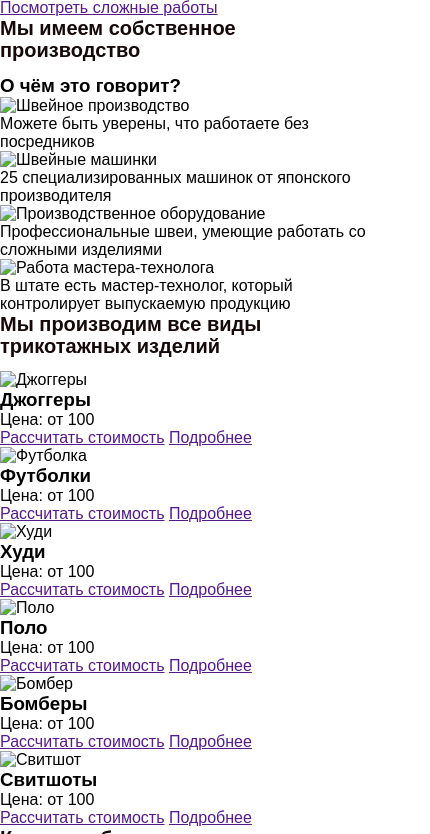
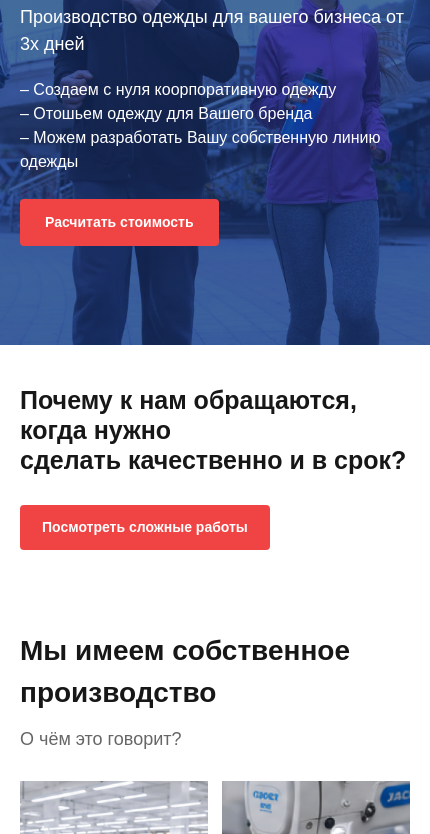
Before and after one commit to 0l1verl/cheboks_trikotaj, a plain HTML site: page index.html in a window 390 px wide. Shown: the part 302-1136 px from the top of the page, 430 px wide, since content can reach past the window. Drawn offline with Linux system fonts and the light colour scheme.

Commit message:
Поправил косяки

```diff
--- a/index.html
+++ b/index.html
@@ -33,6 +33,7 @@
                 – Отошьем одежду для Вашего бренда<br>
                 – Можем разработать Вашу собственную линию одежды
             </p>
+
             <a class="first__button">Расчитать стоимость</a>
         </div>
         <div class="second">
@@ -50,22 +51,22 @@
     <div class="third__advantages">
 
         <div class="third__item">
-            <img src="images/factory.jpg" alt="Швейное производство">
+            <img src="photo/fabric.png" alt="Швейное производство">
             <p>Можете быть уверены, что работаете без посредников</p>
         </div>
 
         <div class="third__item">
-            <img src="images/machines.jpg" alt="Швейные машинки">
+            <img src="photo/japan.png" alt="Швейные машинки">
             <p>25 специализированных машинок от японского производителя</p>
         </div>
 
         <div class="third__item">
-            <img src="images/equipment.jpg" alt="Производственное оборудование">
+            <img src="photo/mashinka.png" alt="Производственное оборудование">
             <p>Профессиональные швеи, умеющие работать со сложными изделиями</p>
         </div>
 
         <div class="third__item">
-            <img src="images/technology.jpg" alt="Работа мастера-технолога">
+            <img src="photo/master.png" alt="Работа мастера-технолога">
             <p>В штате есть мастер-технолог, который контролирует выпускаемую продукцию</p>
         </div>
 
@@ -82,7 +83,7 @@
     <div class="fourth__products">
 
         <div class="fourth__product">
-            <img src="images/joggers.jpg" alt="Джоггеры">
+            <img src="photo/pants.png" alt="Джоггеры">
             <h3>Джоггеры</h3>
             <p>Цена: от 100</p>
             <a href="" class="fourth__calculate">Рассчитать стоимость</a>
@@ -90,7 +91,7 @@
         </div>
 
         <div class="fourth__product">
-            <img src="images/tshirt.jpg" alt="Футболка">
+            <img src="photo/t-shirt.png" alt="Футболка">
             <h3>Футболки</h3>
             <p>Цена: от 100</p>
             <a href="" class="fourth__calculate">Рассчитать стоимость</a>
@@ -98,7 +99,7 @@
         </div>
 
         <div class="fourth__product">
-            <img src="images/hoodie.jpg" alt="Худи">
+            <img src="photo/hoody.png" alt="Худи">
             <h3>Худи</h3>
             <p>Цена: от 100</p>
             <a href="" class="fourth__calculate">Рассчитать стоимость</a>
@@ -106,7 +107,7 @@
         </div>
 
         <div class="fourth__product">
-            <img src="images/polo.jpg" alt="Поло">
+            <img src="photo/polo.png" alt="Поло">
             <h3>Поло</h3>
             <p>Цена: от 100</p>
             <a href="" class="fourth__calculate">Рассчитать стоимость</a>
@@ -114,7 +115,7 @@
         </div>
 
         <div class="fourth__product">
-            <img src="images/bomber.jpg" alt="Бомбер">
+            <img src="photo/bomber.png" alt="Бомбер">
             <h3>Бомберы</h3>
             <p>Цена: от 100</p>
             <a href="" class="fourth__calculate">Рассчитать стоимость</a>
@@ -122,7 +123,7 @@
         </div>
 
         <div class="fourth__product">
-            <img src="images/sweatshirt.jpg" alt="Свитшот">
+            <img src="photo/long.png" alt="Свитшот">
             <h3>Свитшоты</h3>
             <p>Цена: от 100</p>
             <a href="" class="fourth__calculate">Рассчитать стоимость</a>
--- a/style.css
+++ b/style.css
@@ -1,129 +1,416 @@
-
-* {
-    margin: 0;
-    padding: 0;
-    box-sizing: border-box;
+:root {
+    --blue: #172e66;
+    --red: #f04444;
+    --white: #ffffff;
+    --light: #f7f7f7;
+    --text: #171717;
+    --muted: #666666;
+    --container: 1140px;
 }
 
 body {
-    font-family: Arial, sans-serif;
-    background: white;
+    margin: 0;
+    padding: 0;
+    width: 100%;
+    overflow-x: hidden;
+    font-family: Arial, Helvetica, sans-serif;
+    color: var(--text);
+    background: var(--white);
+    font-size: 16px;
+    line-height: 1.5;
 }
 
-/* Основной контейнер */
-.container {
-    width: 100%;
-    max-width: 314px;
-    margin: 0 auto;
-    padding: 8px 0;
-
-    background:
-        repeating-linear-gradient(
-            90deg,
-            #fff 0px,
-            #fff 10px,
-            #fce4e6 10px,
-            #fce4e6 19px
-        );
+img {
+    max-width: 100%;
 }
 
-h1 {
-    font-size: 20px;
-    line-height: 1.1;
-    margin-bottom: 14px;
-    color: #160909;
+a {
+    color: inherit;
+    text-decoration: none;
 }
 
-h2 {
-    font-size: 14px;
-    margin-bottom: 5px;
+main > div,
+main > section {
+    width: 100%;
+    padding: 64px 24px;
 }
 
-.advantages {
-    display: grid;
-    grid-template-columns: repeat(2, 1fr);
-    gap: 5px;
+.header {
+    width: 100%;
+    min-height: 76px;
+    padding: 12px max(24px, calc((100% - var(--container)) / 2));
+    display: flex;
+    justify-content: space-between;
+    align-items: center;
+    gap: 24px;
+    background: var(--white);
+    border-bottom: 1px solid #eeeeee;
 }
 
-.advantage {
-    background: white;
+.header__logo {
+    color: var(--blue);
+    font-size: 22px;
+    font-weight: 700;
+}
+
+.header__links,
+.header__user {
+    display: flex;
+    align-items: center;
+    gap: 24px;
+}
+
+.header__links a,
+.header__user a {
+    font-size: 14px;
+    font-weight: 500;
+}
+
+.first {
+    min-height: 560px;
+    width: 100%;
+
+    display: flex;
+    flex-direction: column;
+    justify-content: center;
+    align-items: flex-start;
+
+    padding: 90px max(24px, calc((100% - 1140px) / 2));
+
+    color: white;
+
+    background-image:
+        linear-gradient(
+            rgba(23, 46, 102, 0.65),
+            rgba(23, 46, 102, 0.65)
+        ),
+        url("photo/mainPhoto.png");
+
+    background-size: cover;
+    background-position: center;
+    background-repeat: no-repeat;
+}
+
+.first h1 {
+    max-width: 650px;
+    margin: 0 0 20px;
+    font-size: 52px;
+    line-height: 1.12;
+    font-weight: 700;
+}
+
+.first h3 {
+    margin: 0 0 20px;
+    font-size: 21px;
+    font-weight: 400;
+}
+
+.first p {
+    max-width: 540px;
+    margin: 0 0 25px;
+    font-size: 16px;
+}
+
+.first__button {
+    display: inline-block;
+    padding: 13px 25px;
+    background: var(--red);
+    color: var(--white);
+    border-radius: 4px;
+    font-size: 14px;
+    font-weight: 600;
+}
+
+.second {
+    max-width: var(--container);
+    margin: 0 auto;
+    background: var(--white);
+}
+
+.second h2 {
+    max-width: 750px;
+    margin: 0 0 30px;
+    color: var(--text);
+    font-size: 30px;
+    line-height: 1.2;
+}
+
+.second__button {
+    display: inline-block;
+    padding: 12px 22px;
+    color: var(--white);
+    background: var(--red);
+    border-radius: 4px;
+    font-size: 14px;
+    font-weight: 600;
+}
+
+.third {
+    background: var(--white);
+}
+
+.third > h1 {
+    max-width: var(--container);
+    margin: 0 auto 12px;
+    color: var(--text);
+    font-size: 34px;
+}
+
+.third > h3 {
+    max-width: var(--container);
+    margin: 0 auto 28px;
+    color: var(--muted);
+    font-size: 18px;
+    font-weight: 400;
+}
+
+.third__advantages {
+    max-width: var(--container);
+    margin: 0 auto;
+    display: grid;
+    grid-template-columns: repeat(2, minmax(0, 1fr));
+    gap: 20px;
+}
+
+.third__item {
+    min-width: 0;
+    background: var(--light);
     overflow: hidden;
 }
 
-.advantage img {
+.third__item img {
+    display: block;
     width: 100%;
-    height: 103px;
+    height: 240px;
     object-fit: cover;
-    display: block;
 }
 
-.advantage p {
-    font-size: 8px;
-    font-weight: bold;
-    padding: 5px 2px;
-    min-height: 34px;
+.third__item p {
+    margin: 0;
+    padding: 12px 14px;
+    font-size: 14px;
+    line-height: 1.45;
 }
 
-/* Заголовок каталога */
-.catalog-title {
-    font-size: 21px;
-    line-height: 1.1;
-    margin: 18px 2px 7px;
+.fourth {
+    background: var(--white);
 }
 
-/* Карточки товаров */
-.products {
-    display: grid;
-    grid-template-columns: repeat(3, 1fr);
-    gap: 18px 23px;
-    padding: 0 2px;
+.fourth > h1 {
+    max-width: var(--container);
+    margin: 0 auto 28px;
+    color: var(--text);
+    font-size: 34px;
 }
 
-.product {
+.fourth__products {
+    max-width: var(--container);
+    margin: 0 auto;
+    display: grid;
+    grid-template-columns: repeat(3, minmax(0, 1fr));
+    gap: 24px;
+}
+
+.fourth__product {
     min-width: 0;
+    display: flex;
+    flex-direction: column;
+    background: var(--white);
     overflow: hidden;
 }
 
-.product img {
+.fourth__product img {
+    display: block;
     width: 100%;
-    height: 114px;
+    height: 480px;
     object-fit: cover;
-    display: block;
 }
 
-.product h3 {
-    font-size: 8px;
-    margin-top: 3px;
+.fourth__product h3 {
+    margin: 10px 0 5px;
+    font-size: 17px;
+    font-weight: 600;
 }
 
-.product p {
-    font-size: 7px;
-    margin-bottom: 4px;
+.fourth__product p {
+    margin: 0 0 12px;
+    font-size: 14px;
+    color: var(--muted);
 }
 
-/* Кнопки */
-.product button {
-    width: 100%;
-    border: none;
-    border-radius: 15px;
-    background: #30204e;
-    color: white;
-    font-size: 7px;
-    padding: 4px 1px;
-    margin-bottom: 3px;
-    cursor: pointer;
+.fourth__calculate {
+    display: block;
+    margin: 5px 0;
+    padding: 10px 12px;
+    text-align: center;
+    background: var(--blue);
+    color: var(--white);
+    border-radius: 20px;
+    font-size: 13px;
+    font-weight: 600;
 }
 
-.product .more {
-    background: transparent;
-    border: 1px solid #30204e;
-    color: #30204e;
-    padding: 3px 1px;
+.fourth__more {
+    display: block;
+    margin: 5px 0;
+    padding: 9px 12px;
+    text-align: center;
+    color: var(--blue);
+    border: 1px solid var(--blue);
+    border-radius: 20px;
+    font-size: 13px;
 }
 
-/* Адаптация под телефон */
-@media (max-width: 350px) {
-    .container {
+.five {
+    background: var(--white);
+    color: var(--text);
+}
+
+.five h1 {
+    max-width: var(--container);
+    margin: 0 auto 12px;
+    font-size: 34px;
+}
+
+.five h3 {
+    max-width: var(--container);
+    margin: 0 auto 25px;
+    font-size: 17px;
+    font-weight: 400;
+}
+
+.five h4 {
+    max-width: var(--container);
+    margin: 0 auto 12px;
+    font-size: 15px;
+    font-weight: 400;
+    line-height: 1.6;
+}
+
+.six {
+    background: var(--white);
+}
+
+.six h1 {
+    max-width: var(--container);
+    margin: 0 auto 25px;
+    font-size: 34px;
+}
+
+.six h3 {
+    max-width: var(--container);
+    margin: 0 auto 8px;
+    padding: 12px 16px;
+    background: #f0f0f0;
+    border-left: 3px solid var(--red);
+    font-size: 15px;
+    font-weight: 500;
+}
+
+.seven {
+    background: var(--blue);
+    color: var(--white);
+}
+
+.seven h1 {
+    max-width: var(--container);
+    margin: 0 auto 28px;
+    color: var(--white);
+    font-size: 34px;
+}
+
+.seven__box {
+    max-width: var(--container);
+    margin: 0 auto;
+    display: grid;
+    grid-template-columns: repeat(3, minmax(0, 1fr));
+    gap: 20px;
+}
+
+.seven__box--text {
+    padding: 25px 18px;
+    text-align: center;
+    background: rgba(10, 25, 65, .35);
+    color: var(--white);
+    font-size: 15px;
+    line-height: 1.5;
+}
+
+footer {
+    padding: 40px 24px;
+    background: var(--white);
+    color: var(--text);
+}
+
+@media (max-width: 768px) {
+
+    main > div,
+    main > section {
+        padding: 40px 20px;
+    }
+
+    .header {
+        padding: 15px 20px;
+        gap: 14px;
+    }
+
+    .header__links {
+        order: 3;
+        width: 100%;
+        overflow-x: auto;
+        white-space: nowrap;
+        padding-bottom: 5px;
+    }
+
+    .header__user {
+        margin-left: auto;
+    }
+
+    .first {
+        min-height: 430px;
+        padding: 55px 20px;
+        background-position: center;
+    }
+
+    .first h1 {
         max-width: 100%;
+        font-size: 36px;
+    }
+
+    .first h3 {
+        font-size: 18px;
+    }
+
+    .second h2 {
+        font-size: 25px;
+    }
+
+    .third > h1,
+    .fourth > h1,
+    .five h1,
+    .six h1,
+    .seven h1 {
+        font-size: 28px;
+    }
+
+    .third__advantages {
+        gap: 14px;
+    }
+
+    .third__item img {
+        height: 190px;
+    }
+
+    .fourth__products {
+        grid-template-columns: repeat(2, minmax(0, 1fr));
+        gap: 20px 14px;
+    }
+
+    .fourth__product img {
+        height: 210px;
+    }
+
+    .seven__box {
+        gap: 12px;
     }
 }
```
Also changed, not shown: photo/bomber.png (added), photo/fabric.png (added), photo/hoody.png (added), photo/japan.png (added), photo/long.png (added), photo/mainPhoto.png (added), photo/mashinka.png (added), photo/master.png (added), photo/pants.png (added), photo/polo.png (added), photo/t-shirt.png (added).
